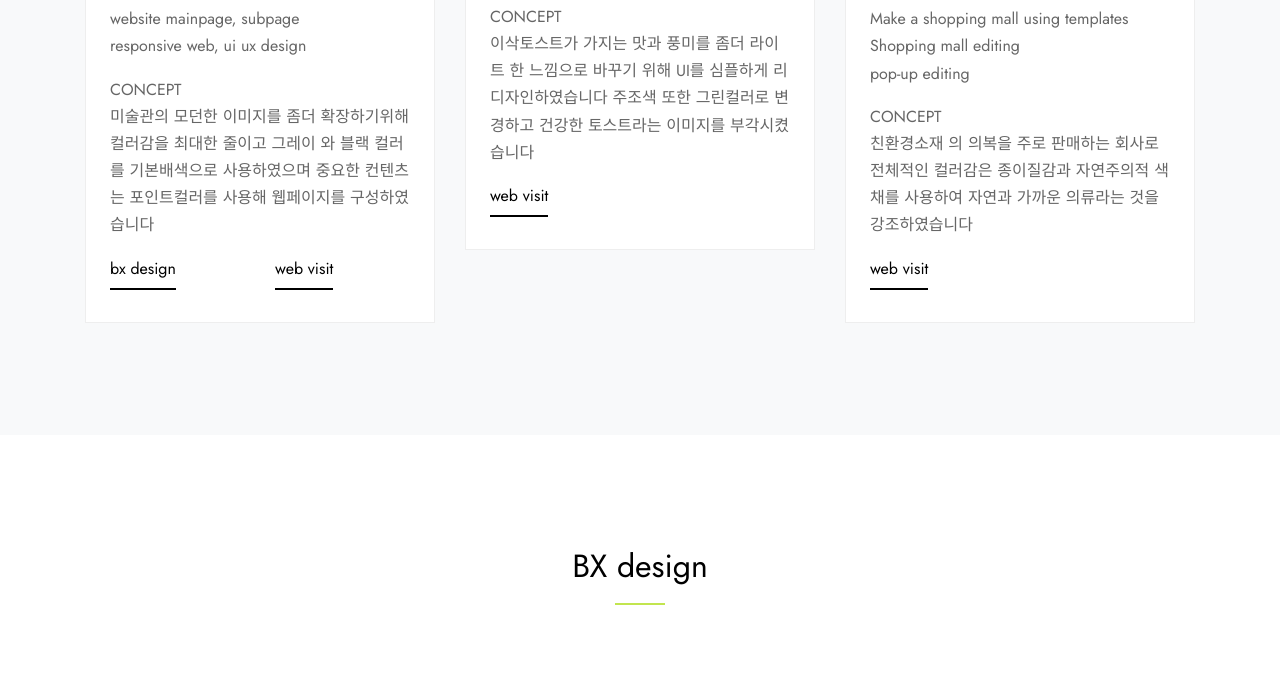
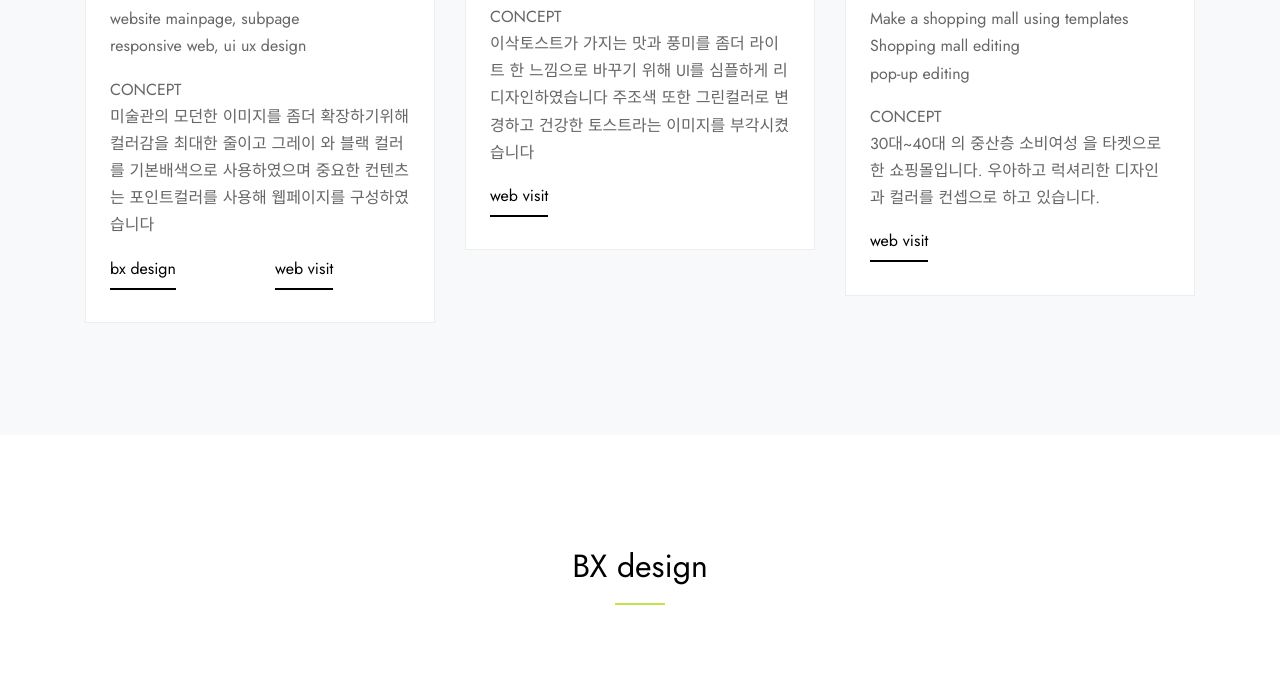
Before and after one commit to iviinjaekim/my-pofle, a plain HTML site: page index.html in a window 1280 px wide. Shown: the part 3203-3882 px from the top of the page. Drawn offline with Linux system fonts and the light colour scheme; files whose address does not match are found by name.

Commit message:
Update index.html

```diff
--- a/index.html
+++ b/index.html
@@ -299,7 +299,7 @@
                   <br>Shopping mall editing
                   <br>pop-up editing
                 </p>
-                <p>CONCEPT<br>친환경소재 의 의복을 주로 판매하는 회사로 전체적인 컬러감은 종이질감과 자연주의적 색채를 사용하여 자연과 가까운 의류라는 것을 강조하였습니다</p>
+                <p>CONCEPT<br>30대~40대 의 중산층 소비여성 을 타켓으로 한 쇼핑몰입니다. 우아하고 럭셔리한 디자인과 컬러를 컨셉으로 하고 있습니다.</p>
                 <p class="more"><a href="http://skin-skin9.rushkmj.cafe24.com/" target="_blank">web visit </a></p>
               </div>
             </div>
```
